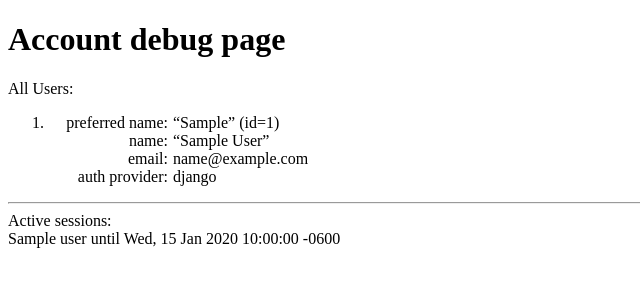
After one commit to MidAtlanticPortal/mp-accounts, a Django app: template accounts/templates/accounts/debug.html in a window 1280 px wide. The commit adds this page. Shown: the top 300 px of the page, without its empty margins (0-640 px from the left). Run offline with Django 3.2, Linux system fonts and the light colour scheme; tables that the repository leaves empty hold one stand-in row (values such as "Sample post"); the template is opened without the code that fills it: values that come from a table or form of the project are taken from there, most other values are stand-ins (such as "Sample title", 1, 10 or a date in 2020).

Commit message:
MP-768: #comment Move debug stuff into a debug page.

```diff
--- /dev/null
+++ b/accounts/templates/accounts/debug.html
@@ -0,0 +1,52 @@
+<!DOCTYPE html>
+<html>
+<head lang="en">
+    <meta charset="UTF-8">
+    <title></title>
+</head>
+<body>
+<h1>Account debug page</h1>
+
+<div>
+    <style>
+        dt {
+            float:left;
+            clear:left;
+            text-align: right;
+            width: 120px;
+        }
+        dt:after {
+            content: ": ";
+        }
+        dd {
+            margin: 0 0 0 125px;
+            padding: 0 0 0 0;
+        }
+
+    </style>
+    All Users:<br />
+    <ol>
+    {% for u in users %}
+        <li>
+            <dl>
+                <dt>preferred name</dt><dd>&ldquo;{{ u.get_short_name }}&rdquo; (id={{u.pk}})</dd>
+                <dt>name</dt><dd>&ldquo;{{ u.get_full_name }}&rdquo;</dd>
+                <dt>email</dt>
+                    <dd>{{ u.email }}</dd>
+                <dt>auth provider</dt>
+                    <dd>{% for provider in u.social_auth.all %}{{ provider.provider }}{% empty %}django{% endfor %}</dd>
+            </dl>
+        </li>
+    {% endfor %}
+    </ol>
+    <hr/>
+    Active sessions:<br/>
+    {% for session in sessions %}
+    {{ session.user }} until {{ session.until|date:"r" }}<br />
+    {% empty %}
+    No active sessions<br/>
+    {% endfor %}
+</div>
+
+</body>
+</html>
--- a/accounts/urls.py
+++ b/accounts/urls.py
@@ -26,6 +26,7 @@ _urlpatterns = [
 if settings.DEBUG:
     _urlpatterns.extend([
         url('^promote-user$', 'accounts.views.promote_user'),
+        url('^debug$', 'accounts.views.debug_page')
     ])
 
 
```
Also changed, not shown: accounts/templates/accounts/index.html (+0 -41 lines), accounts/views.py (+17 -1 lines).
